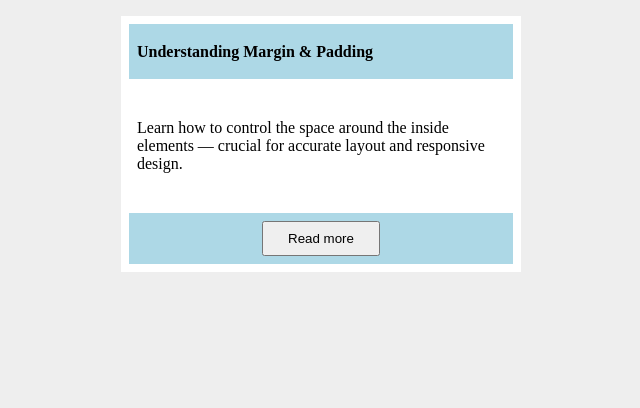
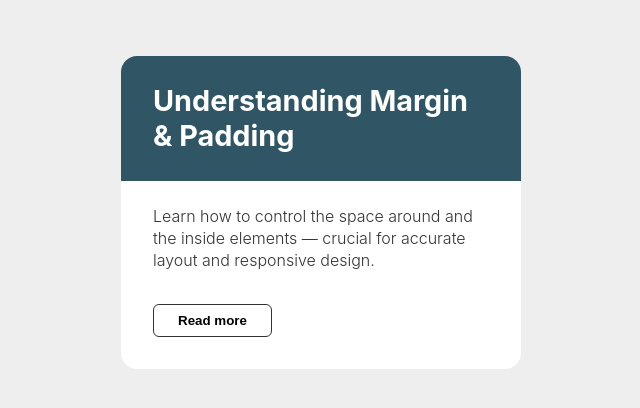
Before and after one commit to cholidmawardi/frontend-learning-journey, a plain HTML site: page 01-html-css-foundations/03-layout-padding-margin/index.html in a window 1280 px wide. Shown: the whole page, without its empty margins (319-959 px from the left). Drawn offline with Linux system fonts and the light colour scheme.

Commit message:
Refine layout and styling for better UI/UX in 03-layout-padding-margin

```diff
--- a/01-html-css-foundations/03-layout-padding-margin/index.html
+++ b/01-html-css-foundations/03-layout-padding-margin/index.html
@@ -12,12 +12,11 @@
       <h1>Understanding Margin & Padding</h1>
     </div>
     <div class="content">
-      <p>Learn how to control the space around the inside elements — crucial for accurate layout and responsive design.</p>
+      <p>Learn how to control the space around and the inside elements — crucial for accurate layout and responsive design.</p>
     </div>
     <div class="button-container">
       <button>Read more</button>
     </div>
-
   </div>
 </body>
 </html>
--- a/01-html-css-foundations/03-layout-padding-margin/style.css
+++ b/01-html-css-foundations/03-layout-padding-margin/style.css
@@ -1,41 +1,65 @@
+import url('https://fonts.googleapis.com/css2?family=Inter:wght@400;600&display=swap');
+
 * {
   box-sizing: border-box;
 }
 
 body {
+  font-family: 'Inter', Arial, sans-serif;
   background-color: #eee;
+  padding: 2rem;
+  color: #333;
 }
 
 .card {
   width: 400px;
-  padding: 8px;
   background-color: white;
   margin: 16px auto;
+  border-radius: 16px;
 }
 
 .title {
-  background: lightblue;
+  background: #305665;
+  border-radius: 16px 16px 0 0;
   padding: 8px;
-  margin-bottom: 8px;
 }
 
 .title h1 {
-  font-size: 16px;
+  font-size: 1.8rem;
+  color: white;
+  padding: 0 24px;
 }
 
 .content {
-  padding: 16px 8px;
-  margin-bottom: 8px;
+  padding: 8px;
+}
+
+.content p {
+  padding: 0 24px;
+  line-height: 1.4;
+  font-weight: 300;
 }
 
 .button-container {
-  padding: 8px;
-  text-align: center;
-  background: lightblue;
+  padding: 8px 24px;
+  font-weight: bold;
+  margin: 0 8px;
 }
 
 button {
   padding: 8px 24px;
-  display: block;
-  margin: 0 auto;
+  background-color: #fff;
+  margin-bottom: 24px;
+  border: 1px solid #333;
+  border-radius: 6px;
+  font-weight: 600;
+  cursor: pointer;
+  transition: background-color 0.2s ease-in-out;
 }
+
+button:hover {
+  padding: 8px 24px;
+  background-color: #305665;
+  color: #fff;
+  border: 1px solid #305665;
+}
```
Also changed, not shown: 1 other file.
